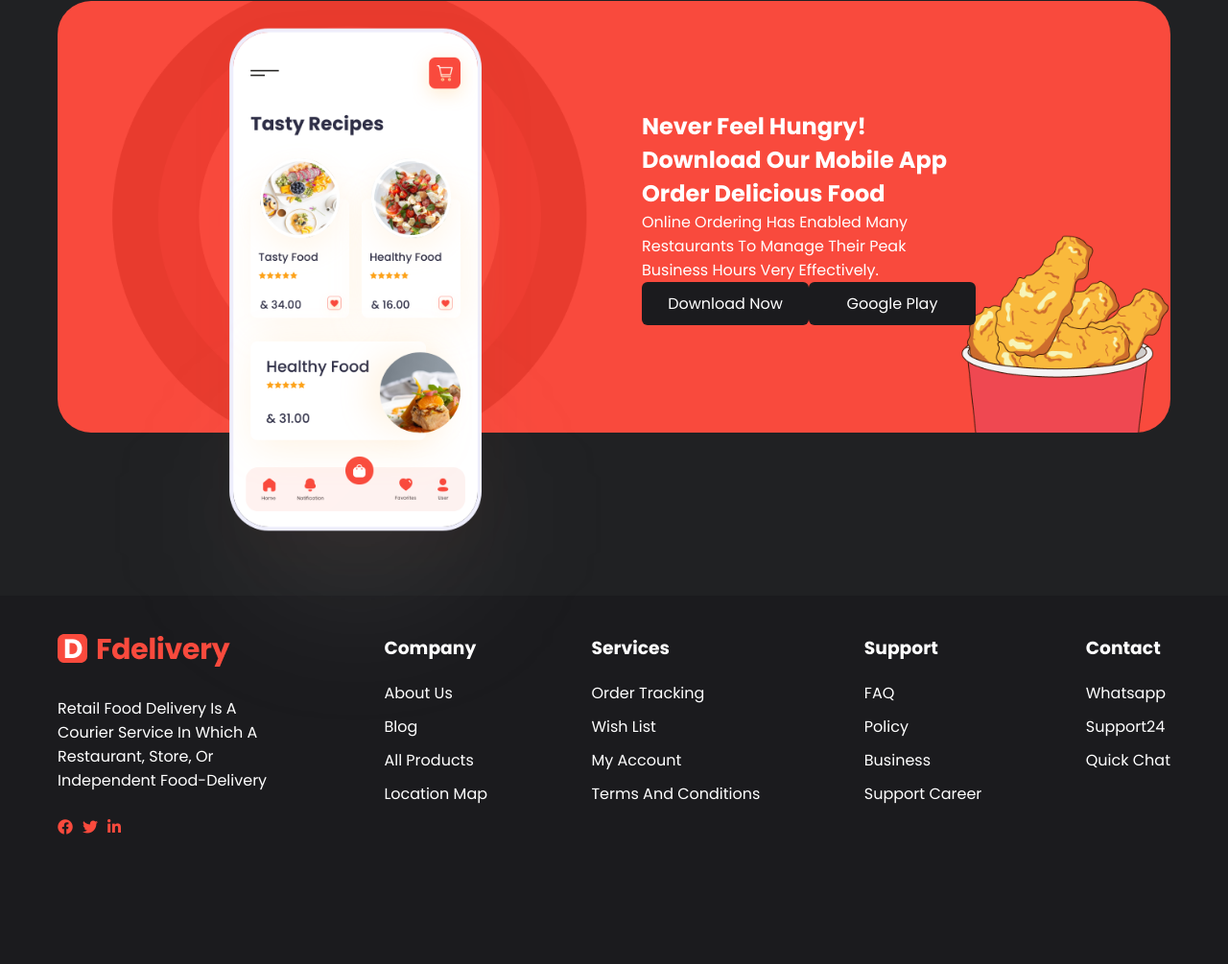
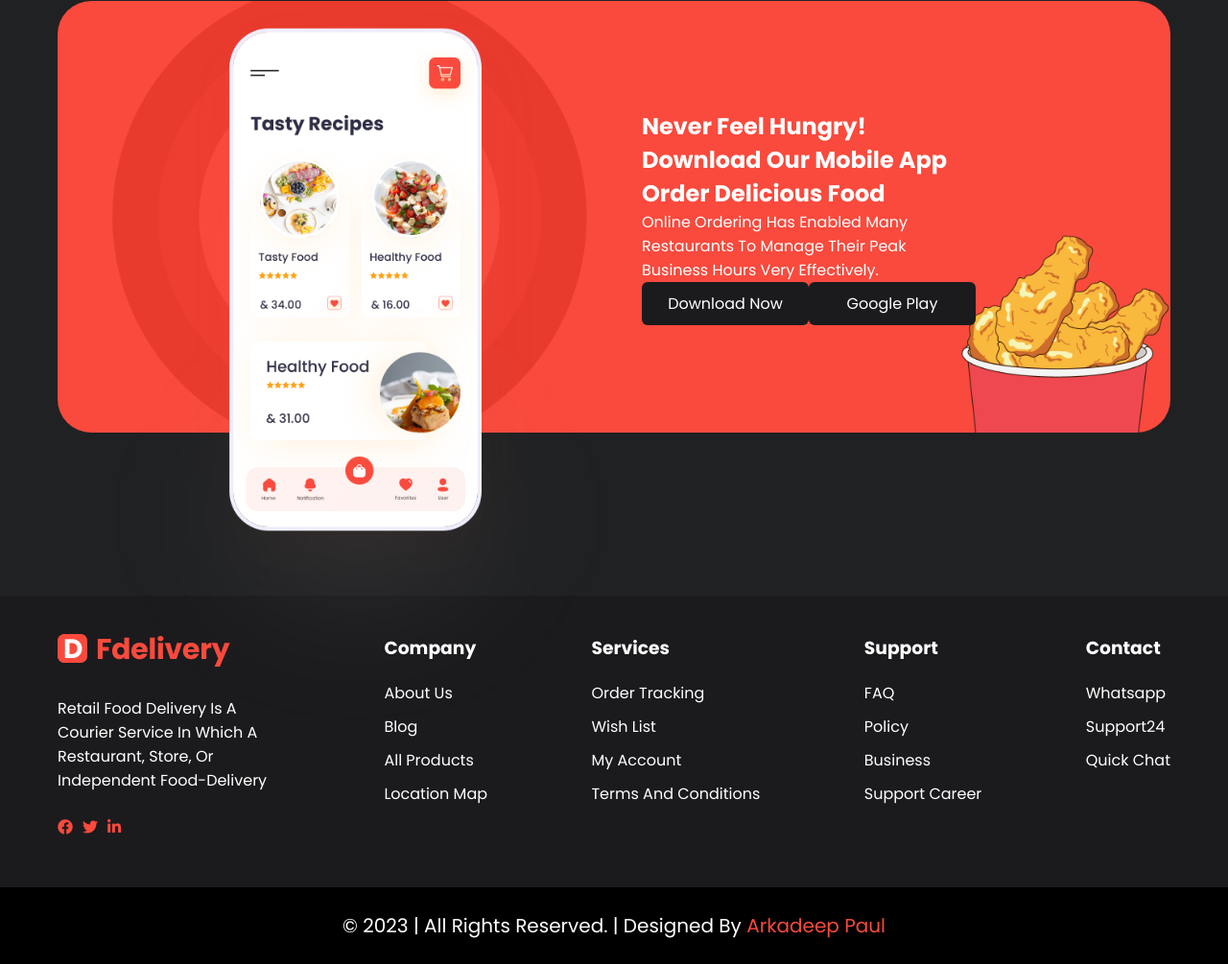
Before and after one commit to arkadeep16/Acciojob_contest_3, a plain HTML site: page index.html in a window 1280 px wide. Shown: the part 2338-3343 px from the top of the page at 96% size. Before the commit the page ends 3263 px from the top, so only its background shows below. Drawn offline with Linux system fonts and the light colour scheme.

Commit message:
my final push

```diff
--- a/index.html
+++ b/index.html
@@ -317,5 +317,9 @@
         </div>
 
     </footer>
+    <div class="copyright">
+      © 2023 | All rights reserved. | Designed by <span class="title-span"> Arkadeep Paul</span>
+
+    </div>
   </body>
 </html>
--- a/style.css
+++ b/style.css
@@ -658,3 +658,10 @@ footer div > ul > li {
 footer > div > h3 {
   padding-bottom: 20px;
 }
+.copyright {
+  background-color: #000;
+  color: #fff;
+  padding: 25px 0;
+  text-align: center;
+  font-size: 20px;
+}
```
